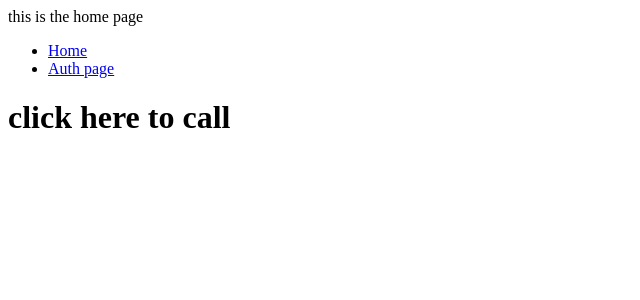
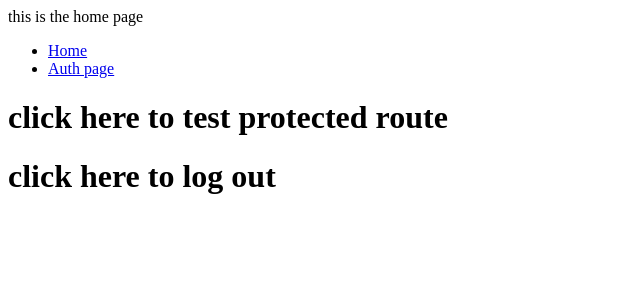
Before and after one commit to RazTutu/entertainment_hub-client, a React (Vite) app: page / in a window 1280 px wide. Shown: the top 300 px of the page, without its empty margins (0-640 px from the left). Built offline with nearby package versions, Linux system fonts and the light colour scheme; no server answers.

Commit message:
feat: implement feature based architecture and add needed libraries

```diff
--- a/package.json
+++ b/package.json
@@ -15,6 +15,7 @@
   },
   "dependencies": {
     "@types/react-router-dom": "^5.3.3",
+    "@types/styled-components": "^5.1.26",
     "axios": "^1.2.2",
     "eslint-config-prettier": "^8.6.0",
     "eslint-plugin-import": "^2.27.5",
@@ -25,7 +26,10 @@
     "prettier": "^2.8.3",
     "react": "^18.2.0",
     "react-dom": "^18.2.0",
-    "react-router-dom": "^6.6.1"
+    "react-query": "^3.39.3",
+    "react-router-dom": "^6.6.1",
+    "storybook": "^7.0.18",
+    "styled-components": "^5.3.10"
   },
   "devDependencies": {
     "@types/react": "^18.0.26",
--- a/src/App.tsx
+++ b/src/App.tsx
@@ -1,3 +1,5 @@
+import { useEffect } from 'react';
+import axios from 'axios';
 import { Route, Routes } from 'react-router-dom';
 
 import Home from './pages/Home';
--- a/src/pages/AuthPage.tsx
+++ b/src/pages/AuthPage.tsx
@@ -1,4 +1,6 @@
-import React from 'react';
+import React, { useEffect } from 'react';
+import { Link } from 'react-router-dom';
+import axios from 'axios';
 
 function AuthPage() {
   const googleAuth = () => {
@@ -6,6 +8,26 @@ function AuthPage() {
       `http://localhost:4000/auth/google`,
       '_self'
     );
+  };
+
+  const callServer = () => {
+    axios({
+      method: 'post',
+      url: 'http://localhost:4000/games/newGame',
+      data: {
+        name: 'Halo Infinite',
+        platform: 'PC',
+      },
+      withCredentials: true,
+    })
+      .then((response) => {
+        console.log(response.data);
+        if (response.data.error) {
+        }
+      })
+      .catch((err) => {
+        console.log('can not get current user');
+      });
   };
   return (
     <div>
@@ -18,6 +40,7 @@ function AuthPage() {
         />
         <h1>login with google</h1>
       </div>
+      <h1 onClick={callServer}>test server request </h1>
     </div>
   );
 }
--- a/src/pages/Home.tsx
+++ b/src/pages/Home.tsx
@@ -24,6 +24,7 @@ const Home = () => {
     axios({
       method: 'post',
       url: 'http://localhost:4000/games/newGame',
+      withCredentials: true,
       data: {
         name: 'Halo Infinite',
         platform: 'PC',
@@ -39,6 +40,22 @@ const Home = () => {
       });
   };
 
+  const logout = () => {
+    axios({
+      method: 'get',
+      url: 'http://localhost:4000/auth/logout',
+      withCredentials: true,
+    })
+      .then((response) => {
+        console.log(response.data);
+        if (response.data.error) {
+        }
+      })
+      .catch((err) => {
+        console.log('can not log out');
+      });
+  };
+
   return (
     <div className="homePage">
       this is the home page
@@ -50,7 +67,10 @@ const Home = () => {
           <Link to="/auth">Auth page</Link>
         </li>
       </ul>
-      <h1 onClick={callServer}>click here to call</h1>
+      <h1 onClick={callServer}>
+        click here to test protected route
+      </h1>
+      <h1 onClick={logout}>click here to log out</h1>
     </div>
   );
 };
```
Also changed, not shown: src/features/addEntertainment/index.ts (added), src/features/authentication/index.ts (added), src/features/displayCards/index.ts (added), src/features/searchEntertainment/index.ts (added), 1 other file (tests, documents, lock files or other folders).
